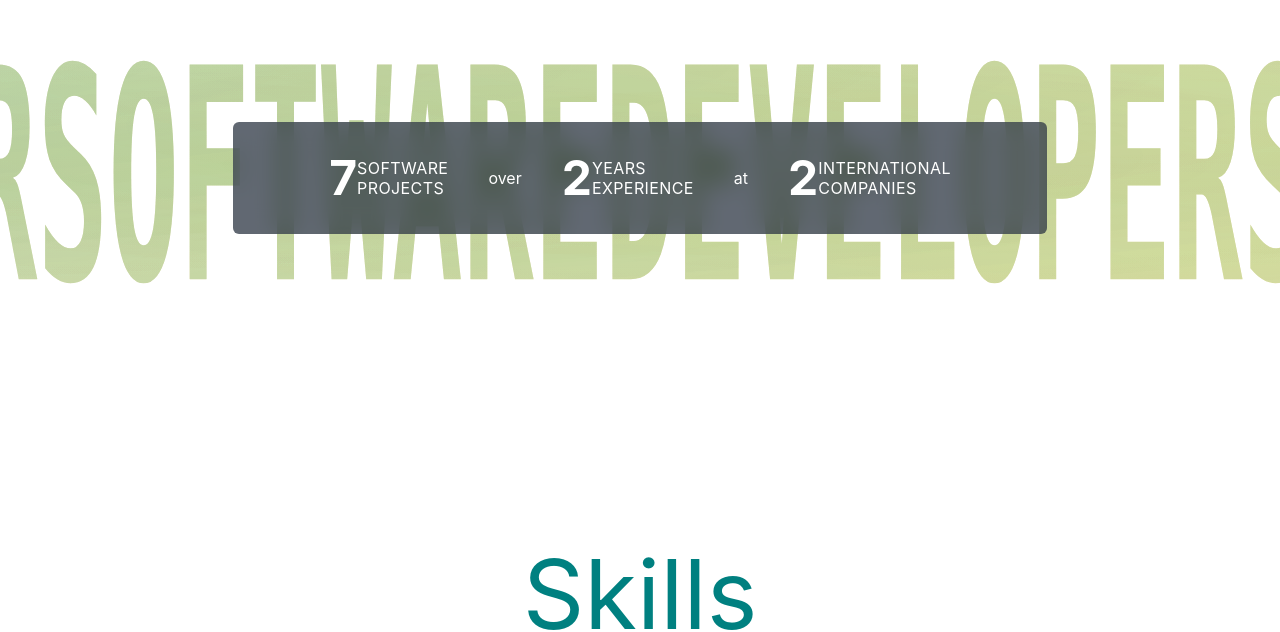
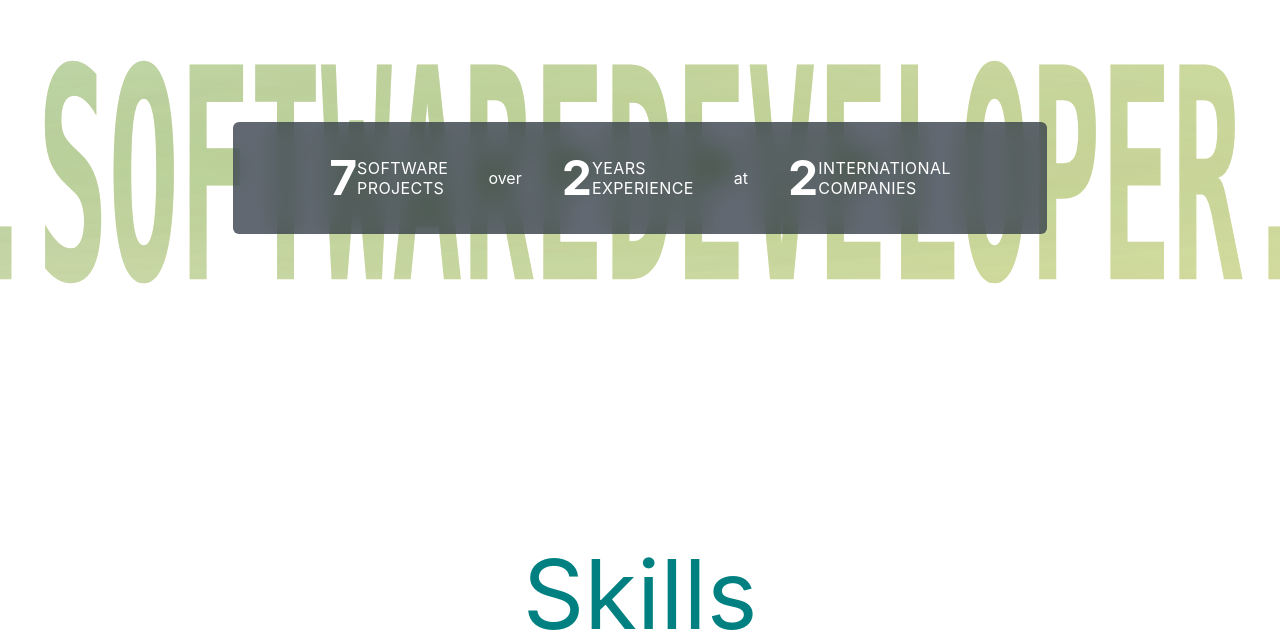
Before and after one commit to DavidChristopherNelson/david-nelson-portfolio, a React (Vite) app: page / in a window 1280 px wide. Shown: the part 1030-1662 px from the top of the page. Built offline with nearby package versions, Linux system fonts and the light colour scheme; a web font is replaced by a local one.

Commit message:
Modified content

```diff
--- a/src/App.tsx
+++ b/src/App.tsx
@@ -56,8 +56,8 @@ const App = () => {
     { name: "NextAuth", frequency: 1 },
     { name: "TipTap", frequency: 1 },
     { name: "Shadcn", frequency: 1 },
+    { name: "S3", frequency: 1 },
     { name: "Clerk", frequency: 1 },
-    { name: "S3", frequency: 1 },
     { name: "Applescript", frequency: 1 }
   ];
 
@@ -240,7 +240,7 @@ const App = () => {
               {type: TypographyType.Double, text: "INTERNATIONAL COMPANIES"}
             ]
           }
-          backgroundText="SOFTWAREDEVELOPERSOFTWAREDEVELOPERSOFTWAREDEVELOPER"
+          backgroundText="SOFTWAREDEVELOPER.SOFTWAREDEVELOPER.SOFTWAREDEVELOPER"
         />
         { !isMobileScreen && <Heading text={"Skills"} /> }
         { !isMobileScreen && <TechStackBarChart techStackList={techStackList} /> }
@@ -282,7 +282,7 @@ const App = () => {
               {type: TypographyType.Double, text: "PROGRAMMING BOOTCAMP"}
             ]
           }
-          backgroundText="EDUCATIONEDUCATIONEDUCATION"
+          backgroundText="EDUCATION.EDUCATION.EDUCATION"
         />
 
         { isMobileScreen ?
@@ -313,7 +313,7 @@ const App = () => {
               {type: TypographyType.Double, text: "REVENUEGENERATING BUSINESSES"}
             ]
           }
-          backgroundText="ENTREPRENEURSHIPENTREPRENEURSHIPENTREPRENEURSHIP"
+          backgroundText="ENTREPRENEURSHIP.ENTREPRENEURSHIP.ENTREPRENEURSHIP"
         />
         { isMobileScreen ?
           <MobileProject {...homecubeProjectParams} /> :
```
